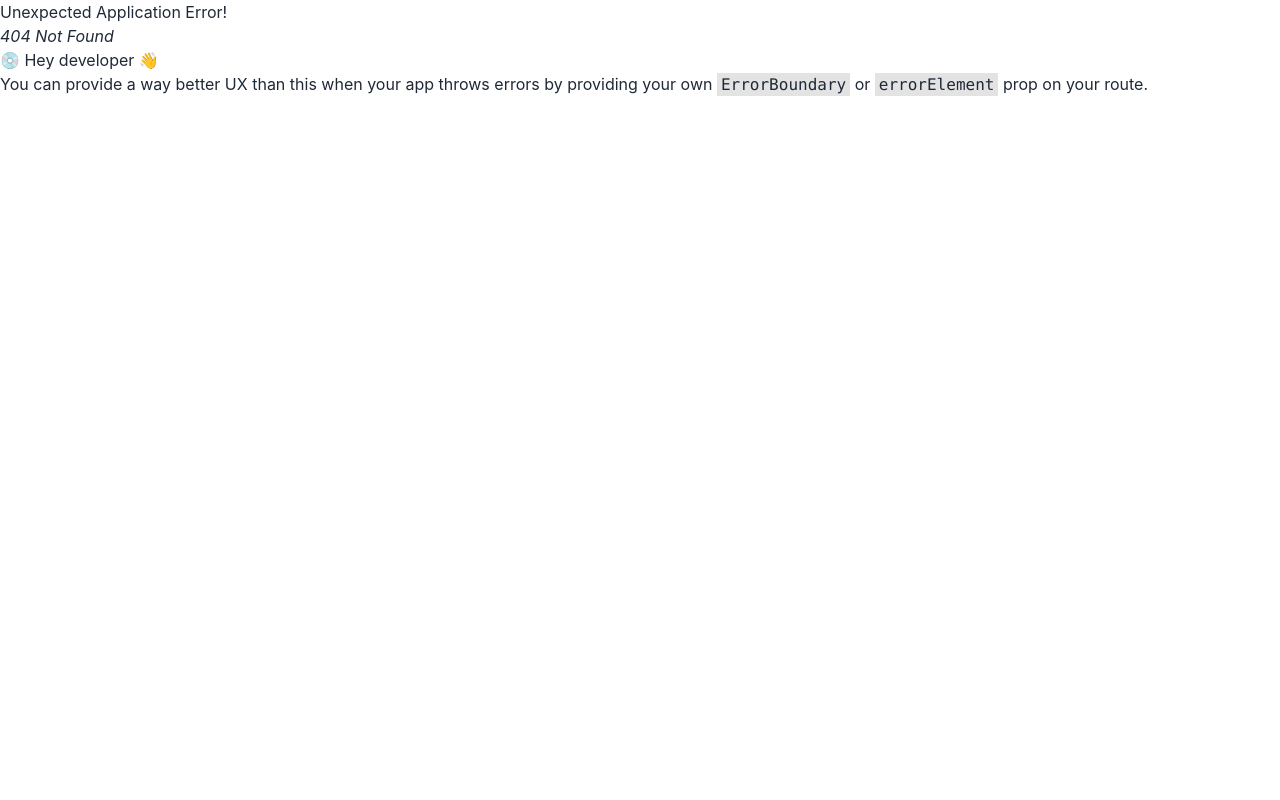
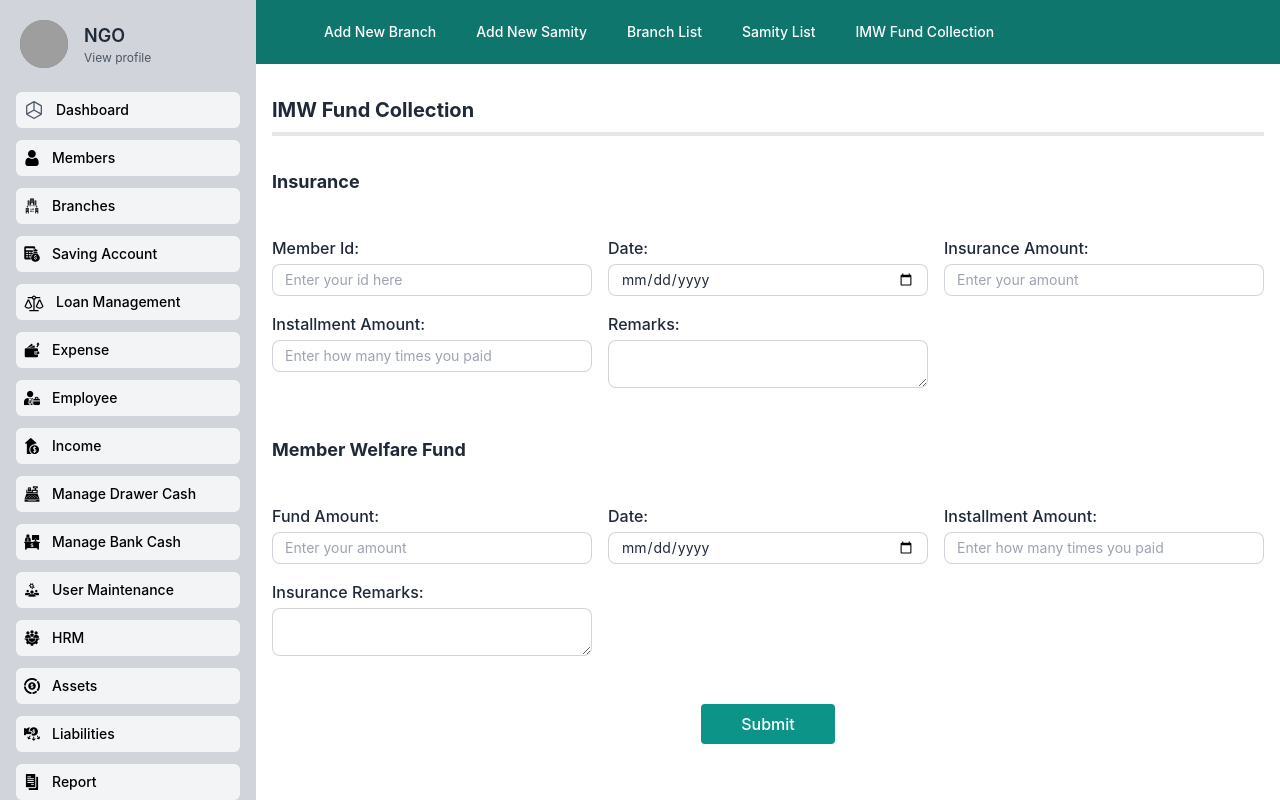
Before and after one commit to MDYeaminIslam/NGO_Project, a React (Vite) app: page /imw_fund_collection in a window 1280 px wide. Before the commit this address had no page. Built offline with nearby package versions, Linux system fonts and the light colour scheme; grey boxes are pictures that could not be loaded.

Commit message:
IMW fund collection

```diff
--- a/src/pages/Branches/BranchesNav/BranchesNav.jsx
+++ b/src/pages/Branches/BranchesNav/BranchesNav.jsx
@@ -25,6 +25,10 @@ const BranchesNav = () => {
                   <p className=" hover:bg-gray-700 hover:text-white px-3 py-2 rounded-md text-sm font-medium">Samity List</p>
                 </Link>
 
+                <Link to={'/imw_fund_collection'}>
+                  <p className=" hover:bg-gray-700 hover:text-white px-3 py-2 rounded-md text-sm font-medium">IMW Fund Collection</p>
+                </Link>
+
               </div>
             </div>
           </div>
--- /dev/null
+++ b/src/pages/Branches/IMWFundCollection.jsx
@@ -0,0 +1,91 @@
+import BranchesNav from "./BranchesNav/BranchesNav";
+
+const IMWFundCollection = () => {
+  return (
+    <div>
+      <section>
+        <BranchesNav/>
+      </section>
+
+
+      <section className="m-4">
+        <h1 className="text-xl font-bold text-start max-w-5xl mx-auto  pt-4 border-b-4 pb-2 ">IMW Fund Collection</h1>
+
+
+        <h3 className="text-lg font-bold text-start max-w-5xl mx-auto  pt-8 pb-2 ">Insurance</h3>
+
+
+        <form className="my-8" action="">
+          <section className="grid grid-cols-3 max-w-5xl mx-auto gap-4">
+
+          <div className="flex flex-col gap-1">
+              <label className="font-medium" htmlFor="member_id">Member Id:</label>
+              <input className="input input-bordered input-sm  hover:border-teal-500  " id="member_id" type="text" placeholder="Enter your id here" />
+          </div>
+
+          <div className="flex flex-col gap-1">
+              <label className="font-medium" htmlFor="date">Date:</label>
+              <input className="input input-bordered input-sm  hover:border-teal-500  " id="date" type="date" placeholder=""/>
+          </div>
+
+          <div className="flex flex-col gap-1">
+              <label className="font-medium" htmlFor="insurance_amount">Insurance Amount:</label>
+              <input className="input input-bordered input-sm  hover:border-teal-500" id="insurance_amount" type="number" placeholder="Enter your amount"/>
+          </div>
+
+          <div className="flex flex-col gap-1">
+              <label className="font-medium" htmlFor="installment_amount">Installment Amount:</label>
+              <input className="input input-bordered input-sm  hover:border-teal-500" id="installment_amount" type="number" placeholder="Enter how many times you paid"/>
+          </div>
+
+          <div className="flex flex-col gap-1">
+                <label className="font-medium" htmlFor="remarks">Remarks:</label>
+                <textarea className="input input-bordered hover:border-teal-500 " id="remarks" cols="10" rows="1"></textarea>
+          </div>
+
+
+          </section>
+
+        </form>
+
+        <h3 className="text-lg font-bold text-start max-w-5xl mx-auto  pt-4 pb-2 ">Member Welfare Fund</h3>
+
+
+        <form className="my-8" action="">
+          <section className="grid grid-cols-3 max-w-5xl mx-auto gap-4">
+
+          <div className="flex flex-col gap-1">
+              <label className="font-medium" htmlFor="fund_amount">Fund Amount:</label>
+              <input className="input input-bordered input-sm  hover:border-teal-500" id="fund_amount" type="number" placeholder="Enter your amount"/>
+          </div>
+
+          <div className="flex flex-col gap-1">
+              <label className="font-medium" htmlFor="date">Date:</label>
+              <input className="input input-bordered input-sm  hover:border-teal-500  " id="date" type="date" placeholder=""/>
+          </div>
+
+          <div className="flex flex-col gap-1">
+              <label className="font-medium" htmlFor="installment_amount">Installment Amount:</label>
+              <input className="input input-bordered input-sm  hover:border-teal-500" id="installment_amount" type="number" placeholder="Enter how many times you paid"/>
+          </div>
+
+          <div className="flex flex-col gap-1">
+                <label className="font-medium" htmlFor="insurance_remarks">Insurance Remarks:</label>
+                <textarea className="input input-bordered hover:border-teal-500 " id="insurance_remarks" cols="10" rows="1"></textarea>
+          </div>
+
+          </section>
+
+        </form>
+
+        <div className="w-full flex justify-center  mt-12">
+          <input className="bg-teal-600 hover:bg-teal-700 px-10 py-2 rounded font-medium     text-white" type="submit" />
+        </div>
+
+      </section>
+
+    </div>
+  );
+};
+
+export default IMWFundCollection;
--- a/src/router/Roots.jsx
+++ b/src/router/Roots.jsx
@@ -79,6 +79,7 @@ import AddNewFixedAsset from "../pages/Assets/Fixed Asset/AddNewFixedAsset";
 import FixedAssetItem from "../pages/Assets/Fixed Asset/FixedAssetItem";
 import FixedAssetTypes from "../pages/Assets/Fixed Asset/FixedAssetTypes";
 import PayingAmountApplication from "../pages/HRM/PayingAmountApplication";
+import IMWFundCollection from "../pages/Branches/IMWFundCollection";
 
 
 
@@ -131,6 +132,10 @@ const router = createBrowserRouter([
             {
                 path: 'samity_list',
                 element: <SamityList />
+            },
+            {
+                path: 'imw_fund_collection',
+                element: <IMWFundCollection/>
             },
 
 
```
